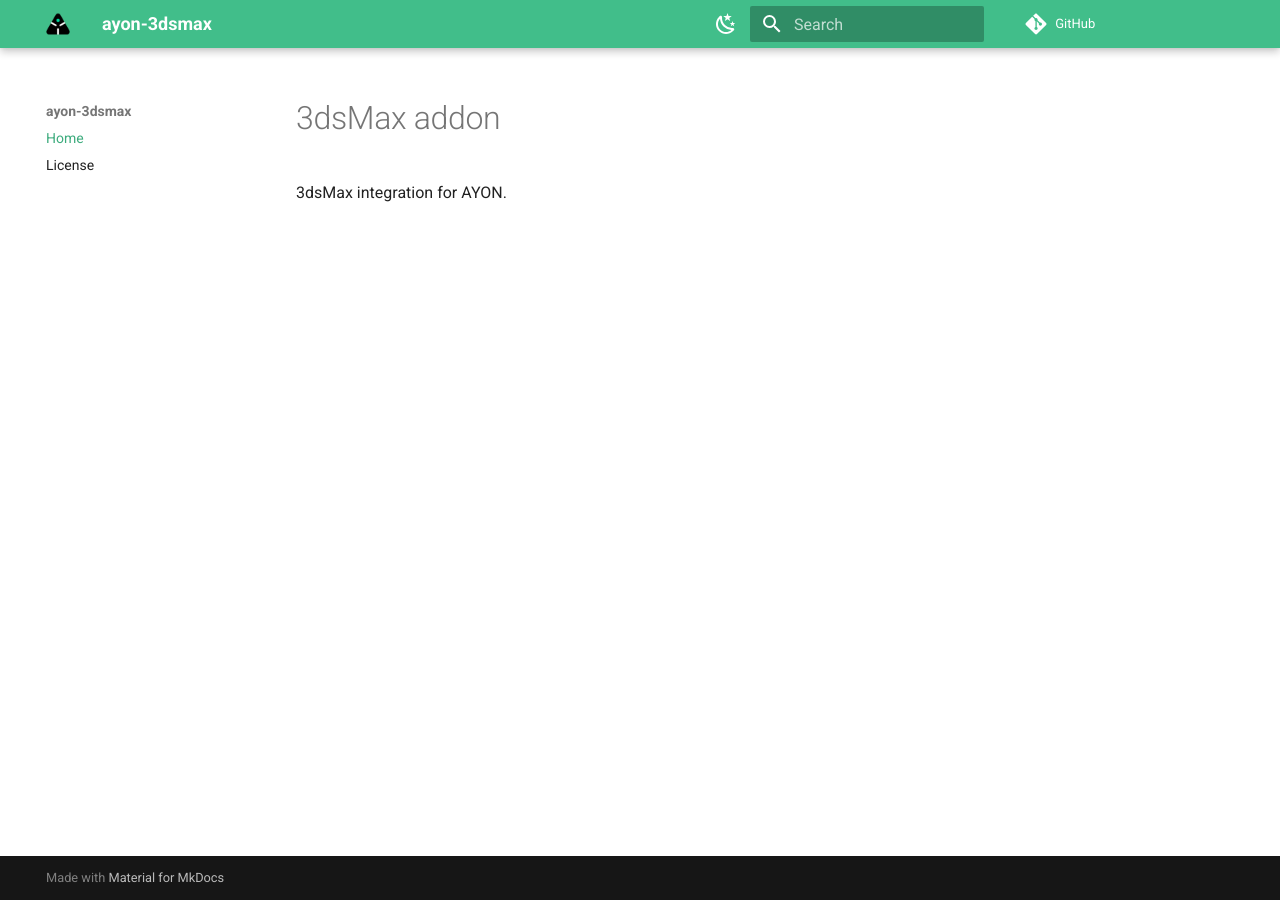
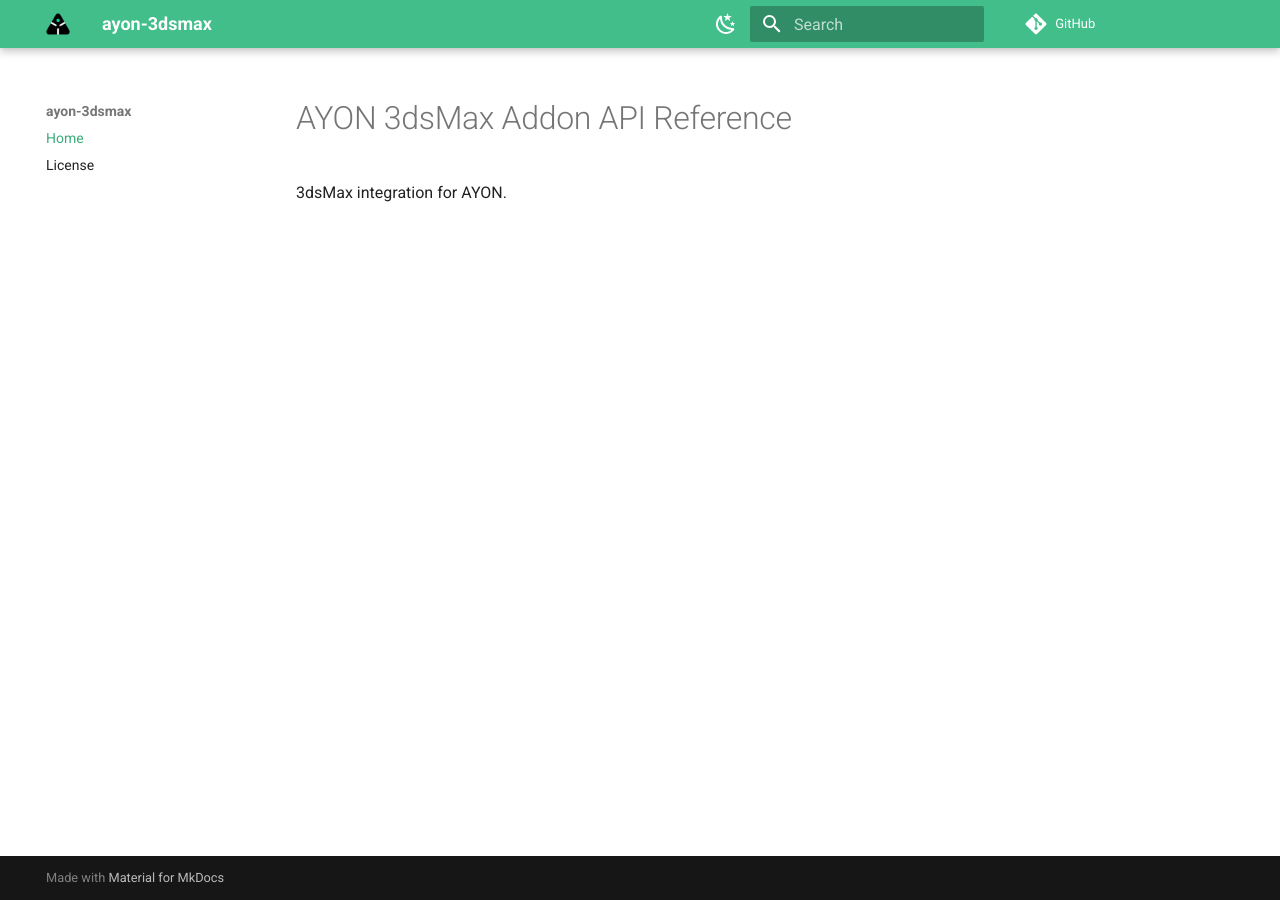
Before and after one commit to ynput/ayon-3dsmax, an MkDocs documentation site: the page built from docs/index.md, in a window 1280 px wide. Built offline with MkDocs 1.6.1 and Material for MkDocs 9.7.7, drawn with Linux system fonts in a browser that asks for light colours; comment, search, counter and statistics services are not loaded; the version menu is left out.

Commit message:
MK Docs: Refactor the title

```diff
--- a/docs/index.md
+++ b/docs/index.md
@@ -1 +1,3 @@
---8<-- "README.md"
+# AYON 3dsMax Addon API Reference
+
+--8<-- "README.md:2"
```
